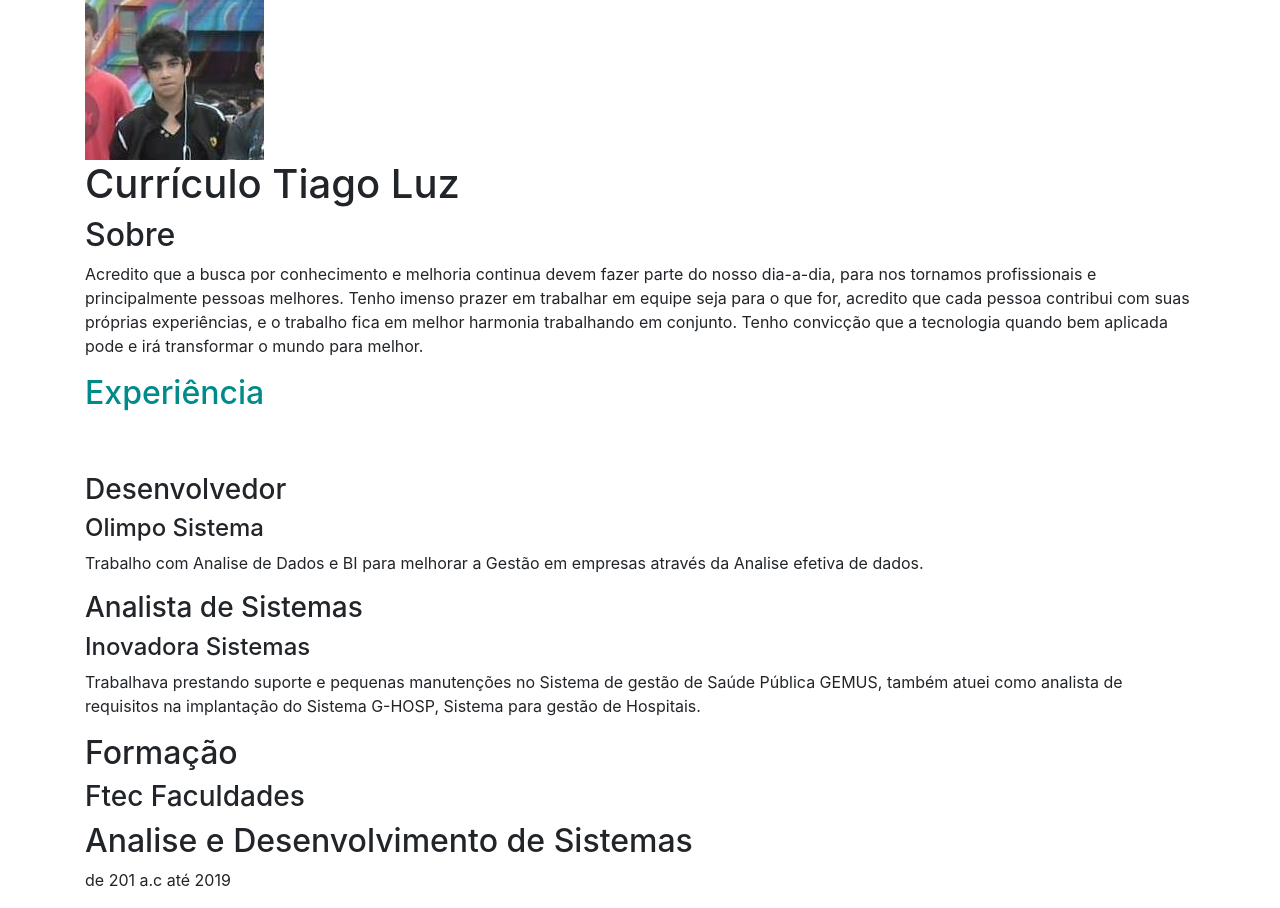
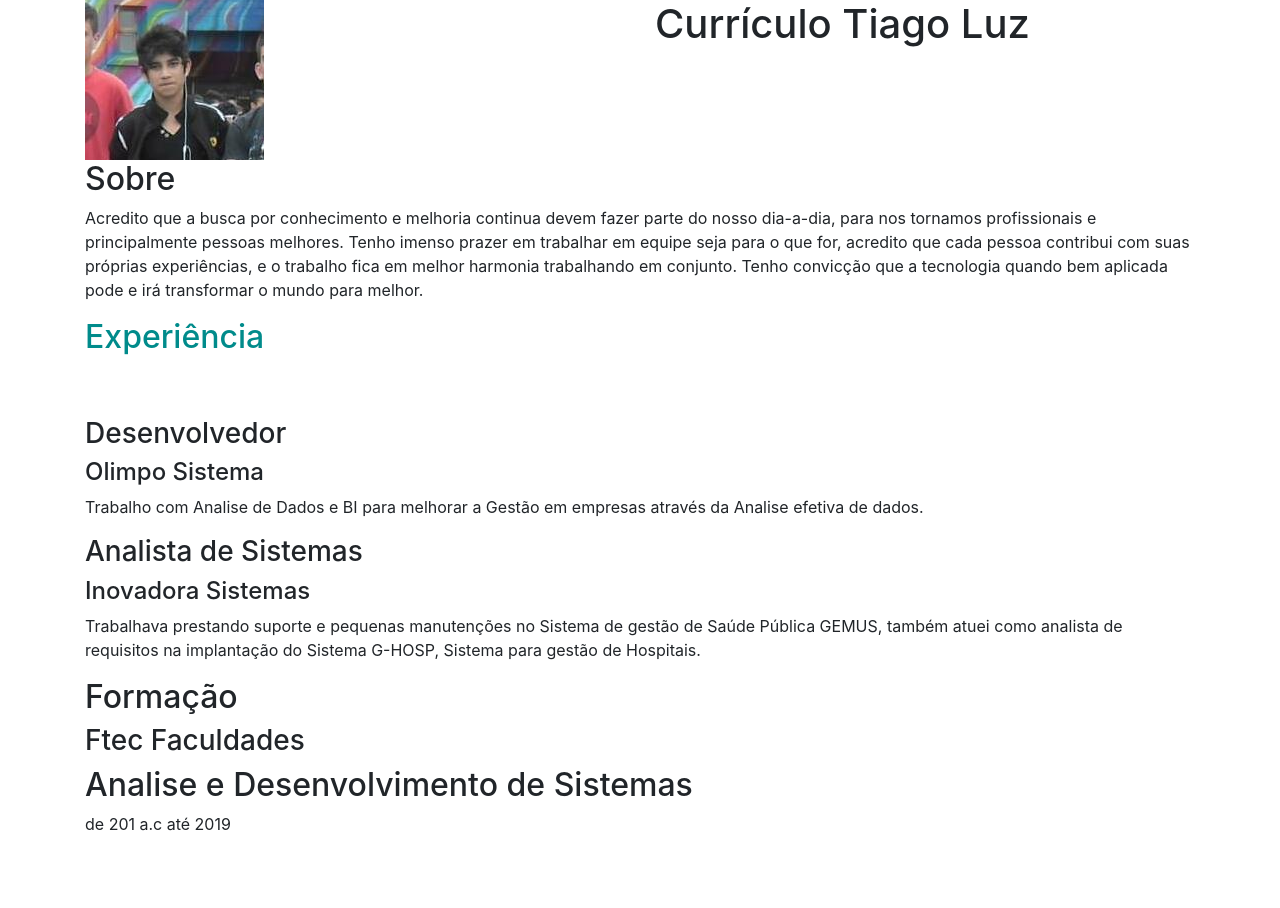
Before and after one commit to tiagoluzh607/CurriculoSite, a plain HTML site: page index.html in a window 1280 px wide. After the commit the page ends 852 px from the top, so only its background shows below. Drawn offline with Linux system fonts and the light colour scheme.

Commit message:
Trabalhando Com o Sistema de Grid do Bootstrap

```diff
--- a/index.html
+++ b/index.html
@@ -1,13 +1,22 @@
 <html>
 <link rel="stylesheet" type="text/css" href="css/style.css">
 <link rel="stylesheet" type="text/css" href="css/bootstrap.min.css">
+
 <head>
 </head>
 
 <body>
     <div class="container">
-        <img src="img/perfil.png" />
-        <h1>Currículo Tiago Luz</h1>
+        <div class="row">
+            <div class="col-6">
+                <img src="img/perfil.png" />
+            </div>
+            <div class="col-6">
+                <h1>Currículo Tiago Luz</h1>
+            </div>
+        </div>
+
+
 
         <h2>Sobre</h2>
         <p>
```
